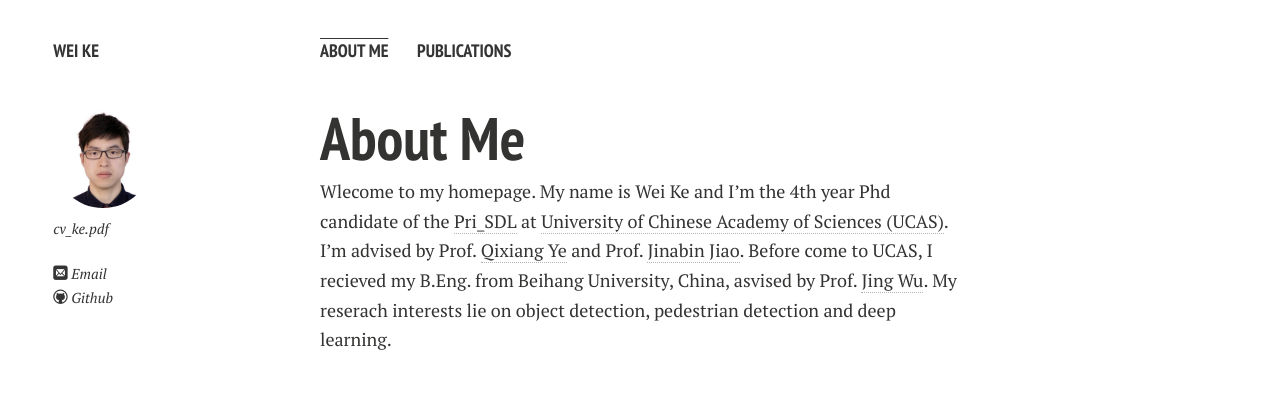
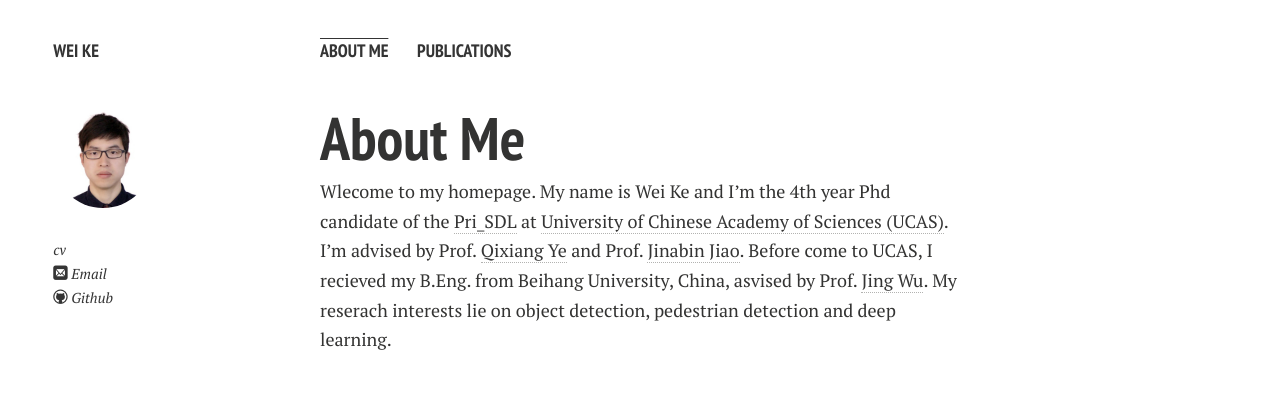
Before and after one commit to KevinKecc/kevinkecc.github.com, a Jekyll site: the page built from index.md, in a window 1280 px wide. Shown: the top 413 px of the page. Built offline with Jekyll 4.4.1, drawn with Linux system fonts in a browser that asks for light colours; nearby versions of some CDN libraries; our own code applies the rules of GitHub Pages for plain Markdown files.

Commit message:
update cv

```diff
--- a/_config.yml
+++ b/_config.yml
@@ -8,7 +8,8 @@ url: http://Kevinkecc.github.io
 owner:
   name:           Wei Ke
   avatar:         crop.jpg
-  bio:            cv_ke.pdf
+  #bio:            cv_ke.pdf
+  cv:				cv_ke.pdf
   email:          kewei11@mails.ucas.ac.cn
   # Social networking links are used in author-bio sidebar. Update and remove as you like.
   twitter:
--- a/_includes/author-bio.html
+++ b/_includes/author-bio.html
@@ -1,7 +1,8 @@
 <img src="{{ site.url }}/images/{{ site.owner.avatar }}" class="bio-photo" alt="{{ site.owner.name }} bio photo" width="100" height="100"></a>
 <!-- <h4>{{ site.owner.name }}</h4> -->
 <p>{{ site.owner.bio }}</p>
-{% if site.owner.email %}<p style="text-indent:0;margin-top:1.5em;"><a href="mailto:{{ site.owner.email }}" target="_blank"><i class="icon-mail"></i> Email</a></p>{% endif %}
+{% if site.owner.cv %}<p style="text-indent:0;margin-top:1.5em;"><a href="{{ site.url }}/{{ site.owner.cv }}" target="_blank"><i class="bio-cv"></i> cv</a></p>{% endif %}
+{% if site.owner.email %}<p style="text-indent:0;"><a href="mailto:{{ site.owner.email }}" target="_blank"><i class="icon-mail"></i> Email</a></p>{% endif %}
 {% if site.owner.twitter %}<p style="text-indent:0;"><a href="http://twitter.com/{{ site.owner.twitter }}" target="_blank"><i class="icon-twitter"></i> Twitter</a></p>{% endif %}
 {% if site.owner.facebook %}<p style="text-indent:0;"><a href="http://facebook.com/{{ site.owner.facebook }}" target="_blank"><i class="icon-facebook"></i> Facebook</a></p>{% endif %}
 {% if site.owner.google_plus %}<p style="text-indent:0;"><a href="{{ site.owner.google_plus }}" target="_blank"><i class="icon-google-plus"></i> Google+</a></p>{% endif %}
```
